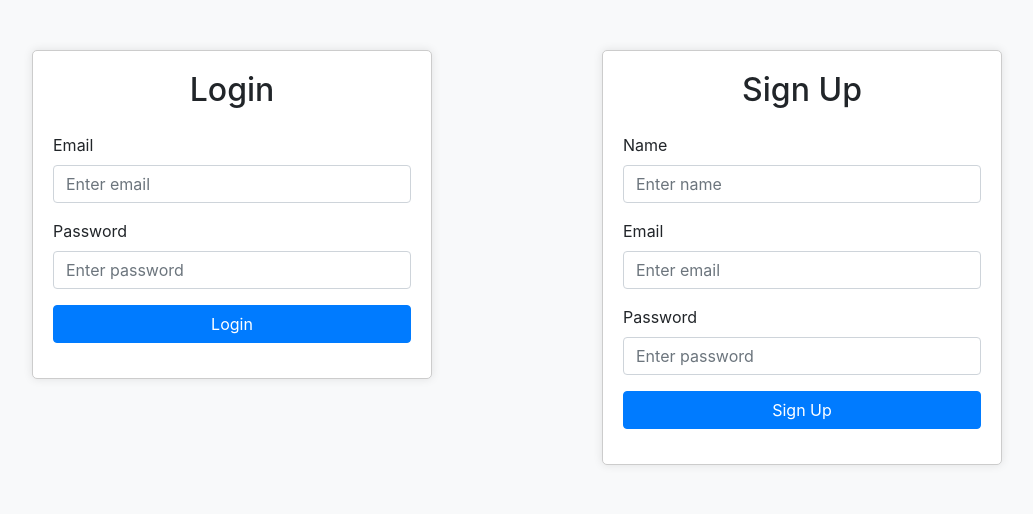
After one commit to KylaDalisay/Health-Care-Record-Project, a Flask app: page /login in a window 1280 px wide. The commit adds this page. Shown: the top 514 px of the page, without its empty margins (123-1156 px from the left). Run offline with Flask 3, Linux system fonts and the light colour scheme; some libraries are stand-ins or nearby versions.

Commit message:
added the requirements

```diff
--- a/app.py
+++ b/app.py
@@ -6,5 +6,14 @@ app = Flask(__name__)
 def hello_world():
  return render_template('halcyonCenter.html')
 
+@app.route("/login")
+def login():
+  return render_template('login.html')
+
+@app.route("/signUp")
+def signUp():
+  return render_template('')
+
+
 if __name__ == '__main__':
   app.run(host='0.0.0.0', debug = True)
--- /dev/null
+++ b/requirements.txt
@@ -0,0 +1,2 @@
+Flask
+gunicorn
--- a/templates/halcyonCenter.html
+++ b/templates/halcyonCenter.html
@@ -13,7 +13,7 @@
       rel="stylesheet"
       href="https://fonts.googleapis.com/css2?family=Just Another Hand:wght@400&display=swap"
     />
-
+     <link     href="https://cdn.jsdelivr.net/npm/bootstrap@5.3.2/dist/css/bootstrap.min.css" rel="stylesheet" integrity="sha384-T3c6CoIi6uLrA9TneNEoa7RxnatzjcDSCmG1MXxSR1GAsXEV/Dwwykc2MPK8M2HN" crossorigin="anonymous">
     <style>
       body {
         margin: 0;
--- /dev/null
+++ b/templates/login.html
@@ -0,0 +1,72 @@
+<!DOCTYPE html>
+<html lang="en">
+<head>
+  <meta charset="UTF-8">
+  <title>Login & Sign Up</title>
+  <meta name="viewport" content="width=device-width, initial-scale=1.0">
+  <link href="https://stackpath.bootstrapcdn.com/bootstrap/4.5.2/css/bootstrap.min.css" rel="stylesheet">
+  <style>
+    /* Additional inline styles */
+    body {
+      background-color: #f8f9fa;
+    }
+    .form-container {
+      max-width: 400px;
+      margin: 50px auto;
+      padding: 20px;
+      border: 1px solid #ccc;
+      border-radius: 5px;
+      background-color: #fff;
+      box-shadow: 0px 0px 10px rgba(0, 0, 0, 0.1);
+    }
+    .form-container form {
+      margin-bottom: 15px;
+    }
+  </style>
+</head>
+<body>
+
+  <div class="container">
+    <div class="row justify-content-center">
+      <div class="col-lg-6">
+        <div class="form-container">
+          <h2 class="text-center mb-4">Login</h2>
+          <form>
+            <div class="form-group">
+              <label for="loginEmail">Email</label>
+              <input type="email" class="form-control" id="loginEmail" placeholder="Enter email">
+            </div>
+            <div class="form-group">
+              <label for="loginPassword">Password</label>
+              <input type="password" class="form-control" id="loginPassword" placeholder="Enter password">
+            </div>
+            <button type="submit" class="btn btn-primary btn-block">Login</button>
+          </form>
+        </div>
+      </div>
+      <div class="col-lg-6">
+        <div class="form-container">
+          <h2 class="text-center mb-4">Sign Up</h2>
+          <form>
+            <div class="form-group">
+              <label for="signupName">Name</label>
+              <input type="text" class="form-control" id="signupName" placeholder="Enter name">
+            </div>
+            <div class="form-group">
+              <label for="signupEmail">Email</label>
+              <input type="email" class="form-control" id="signupEmail" placeholder="Enter email">
+            </div>
+            <div class="form-group">
+              <label for="signupPassword">Password</label>
+              <input type="password" class="form-control" id="signupPassword" placeholder="Enter password">
+            </div>
+            <button type="submit" class="btn btn-primary btn-block">Sign Up</button>
+          </form>
+        </div>
+      </div>
+    </div>
+  </div>
+
+  <script src="https://stackpath.bootstrapcdn.com/bootstrap/4.5.2/js/bootstrap.min.js"></script>
+</body>
+</html>
```
